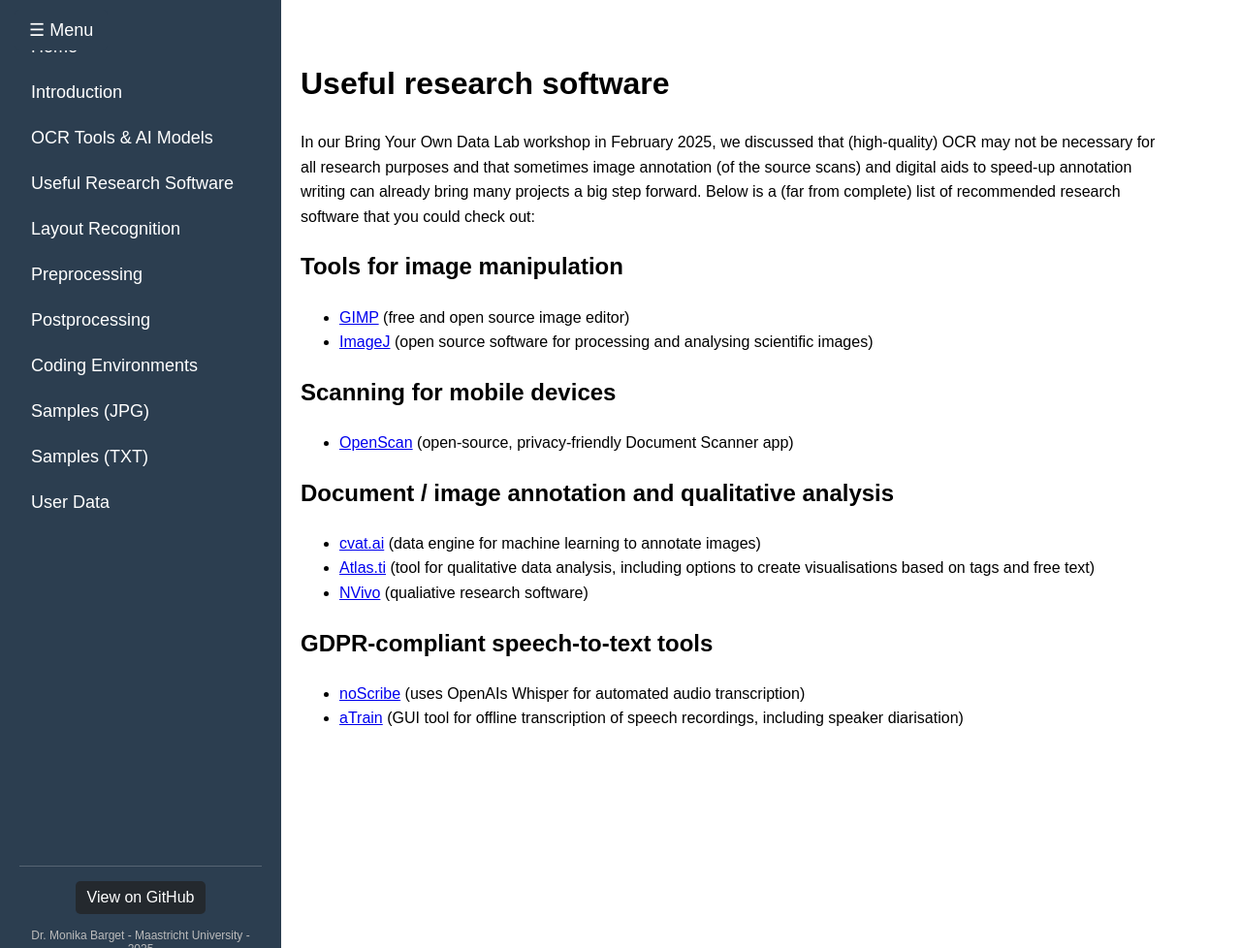
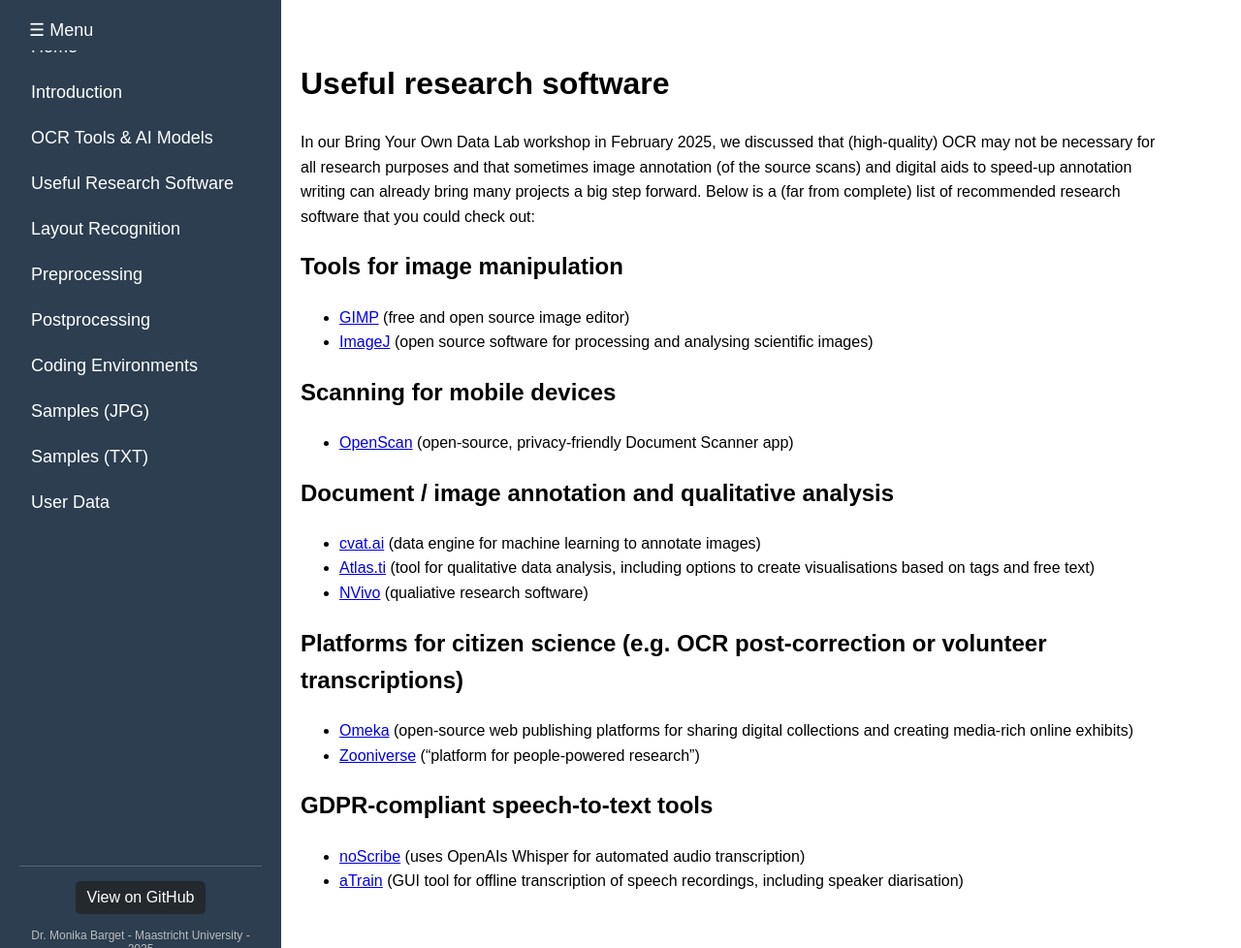
Before and after one commit to stwagner07/atr-historical-research, a Jekyll site: the page built from docs/software.md, in a window 1280 px wide and 978 px high. Shown: the whole window at 97% size. Built offline with Jekyll 4.4.1, drawn with Linux system fonts in a browser that asks for light colours; our own code applies the rules of GitHub Pages for plain Markdown files.

Commit message:
citizen science platforms added

```diff
--- a/docs/software.md
+++ b/docs/software.md
@@ -18,6 +18,11 @@
 - [Atlas.ti](https://atlasti.com/) (tool for qualitative data analysis, including options to create visualisations based on tags and free text)
 - [NVivo](https://lumivero.com/products/nvivo/) (qualiative research software)
 
+## Platforms for citizen science (e.g. OCR post-correction or volunteer transcriptions)
+
+- [Omeka](https://omeka.org/) (open-source web publishing platforms for sharing digital collections and creating media-rich online exhibits)
+- [Zooniverse](https://www.zooniverse.org/) ("platform for people-powered research")
+
 ## GDPR-compliant speech-to-text tools
 
 - [noScribe](https://github.com/kaixxx/noScribe) (uses OpenAIs Whisper for automated audio transcription)
```
